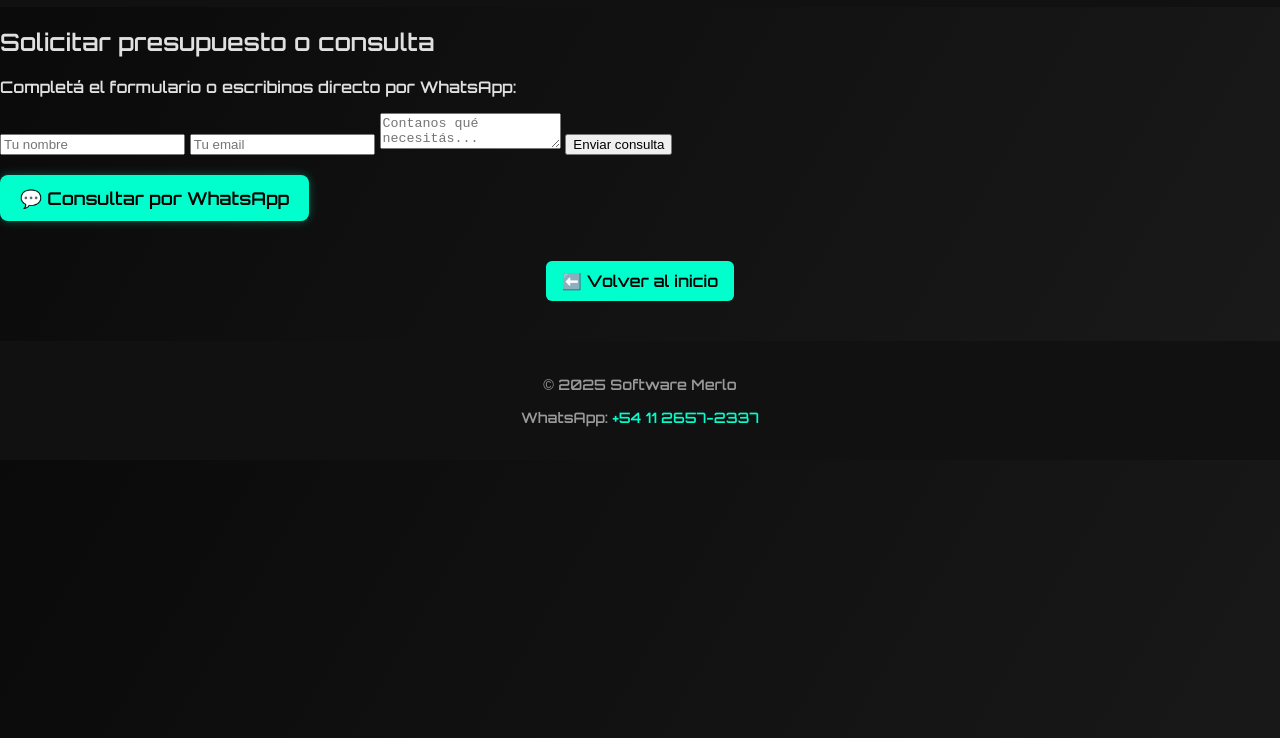
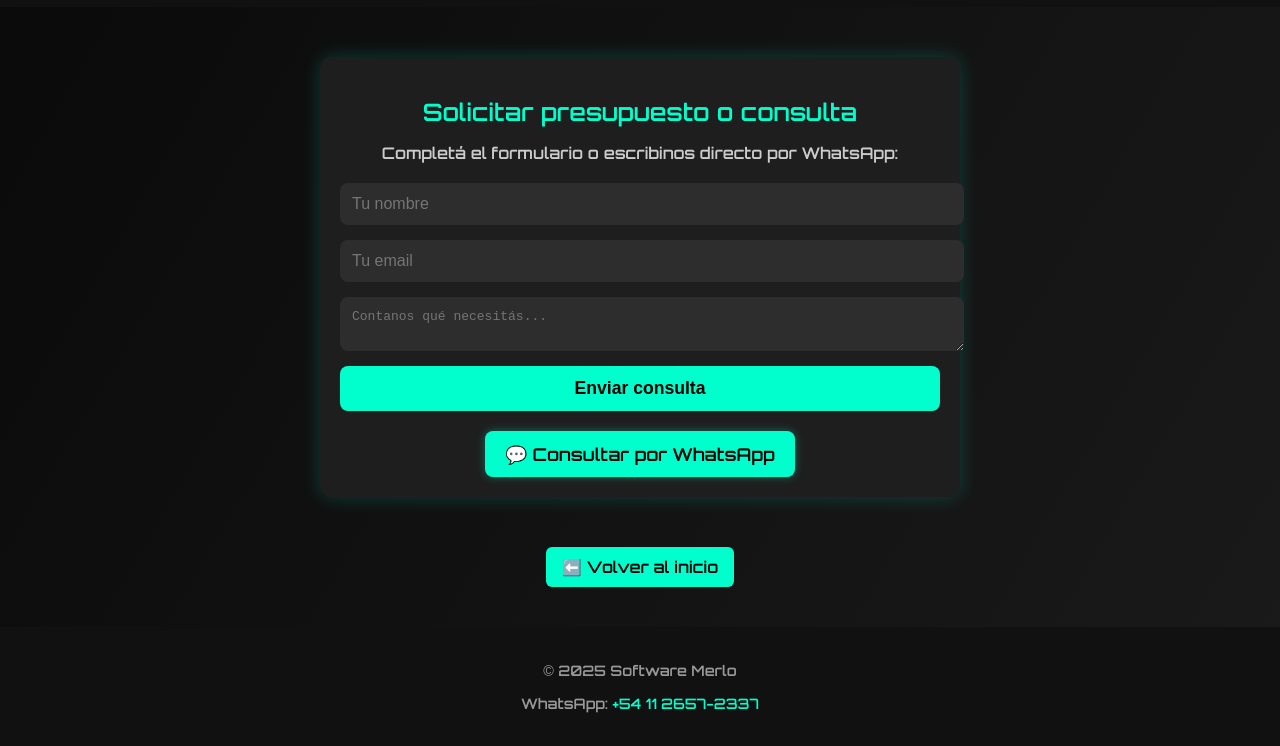
Before and after one commit to matiassosa94/Software-merlo, a plain HTML site: page contacto.html in a window 1280 px wide. Shown: the part 62-808 px from the top of the page. Drawn offline with Linux system fonts and the light colour scheme.

Commit message:
Update estilos.css

```diff
--- a/estilos.css
+++ b/estilos.css
@@ -293,3 +293,55 @@ footer a {
 .cta-web:hover {
   background-color: #00e6b8;
 }
+.formulario-contacto {
+  max-width: 600px;
+  margin: 50px auto;
+  padding: 20px;
+  background-color: #1e1e1e;
+  border-radius: 12px;
+  box-shadow: 0 0 20px #00ffcc33;
+  text-align: center;
+}
+
+.formulario-contacto h1 {
+  color: #00ffcc;
+  margin-bottom: 10px;
+}
+
+.formulario-contacto p {
+  color: #ccc;
+  margin-bottom: 20px;
+}
+
+.formulario-contacto form {
+  display: flex;
+  flex-direction: column;
+  gap: 15px;
+}
+
+.formulario-contacto input,
+.formulario-contacto textarea {
+  padding: 12px;
+  border-radius: 8px;
+  border: none;
+  font-size: 1em;
+  width: 100%;
+  background-color: #2d2d2d;
+  color: #fff;
+}
+
+.formulario-contacto button {
+  background-color: #00ffcc;
+  color: #000;
+  padding: 12px;
+  font-size: 1.1em;
+  border: none;
+  border-radius: 8px;
+  font-weight: bold;
+  cursor: pointer;
+  transition: background 0.3s;
+}
+
+.formulario-contacto button:hover {
+  background-color: #00e6b8;
+}
```
